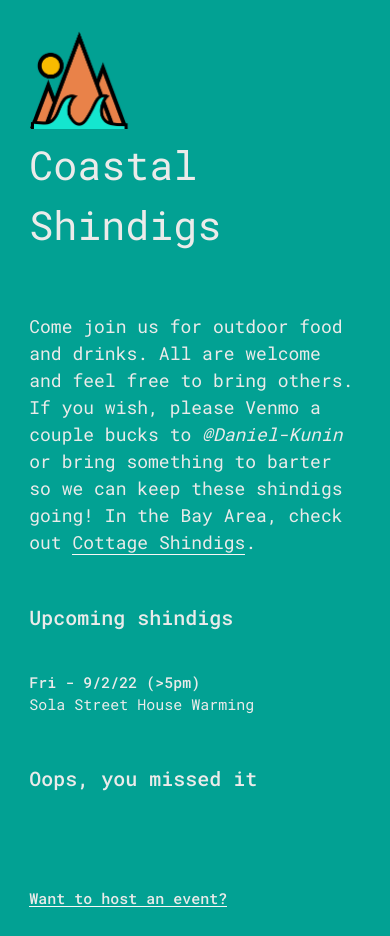
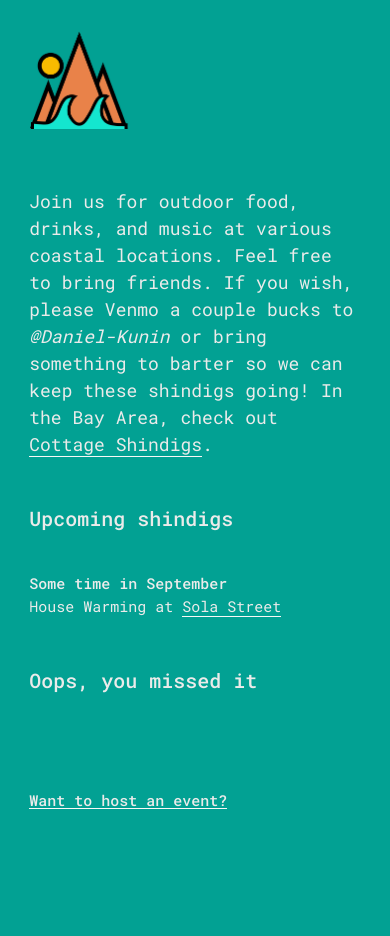
Before and after one commit to danielkunin/coastalshindigs, a plain HTML site: page index.html in a window 390 px wide. After the commit the page ends 844 px from the top, so only its background shows below. Drawn offline with Linux system fonts and the light colour scheme.

Commit message:
no title

```diff
--- a/assets/css/style.css
+++ b/assets/css/style.css
@@ -64,24 +64,7 @@ a:hover, a:focus {
 	font-size: 15px;
 }
 
-.title {
-	font-size: 40px;
-	display: inline-block;
-	vertical-align: top;
-	padding-left: 20px;
-    padding-top: 30px;
-}
-
-@media (max-width: 600px) {
-	.title {
-		font-size: 40px;
-		padding-left: 0px;
-    	padding-top: 0px;
-	}
-}
-
 .logo {
-	display: inline-block;
 	background: url('../../assets/images/wave.png') no-repeat;
 	background-position: top left, top left;
 	background-repeat: no-repeat;
--- a/index.html
+++ b/index.html
@@ -13,19 +13,16 @@
 	</head>
 	<body>
 		<section class="section column-section section-bio">
-			<div>
-				<figure class="logo"></figure>
-				<p class="title">Coastal Shindigs</p>
-			</div>
-			<p class="bio">Come join us for outdoor food and drinks.  All are welcome and feel free to bring others. If you wish, please Venmo a couple bucks to <i>@Daniel-Kunin</i> or bring something to barter so we can keep these shindigs going! In the Bay Area, check out <a href="https://cottageshindigs.com">Cottage Shindigs</a>.</p>
+			<figure class="logo"></figure>
+			<p class="bio">Join us for outdoor food, drinks, and music at various coastal locations. Feel free to bring friends. If you wish, please Venmo a couple bucks to <i>@Daniel-Kunin</i> or bring something to barter so we can keep these shindigs going! In the Bay Area, check out <a href="https://cottageshindigs.com">Cottage Shindigs</a>.</p>
 		</section>
 		<section class="section column-section-main">
 			<div class="col-section">
 				<h2 class="main-text">Upcoming shindigs</h2>
 				<dl class="list">
-					<dt class="main-text main-text-small">Fri - 9/2/22 (>5pm)</dt>
+					<dt class="main-text main-text-small">Some time in September</dt>
 					<dd class="list-item">
-						<p>Sola Street House Warming</p>
+						<p>House Warming at <a href="https://goo.gl/maps/p8zj7yKCB3dAmd2g7">Sola Street</a></p>
 					</dd>
 				</dl>
 			</div>
```
